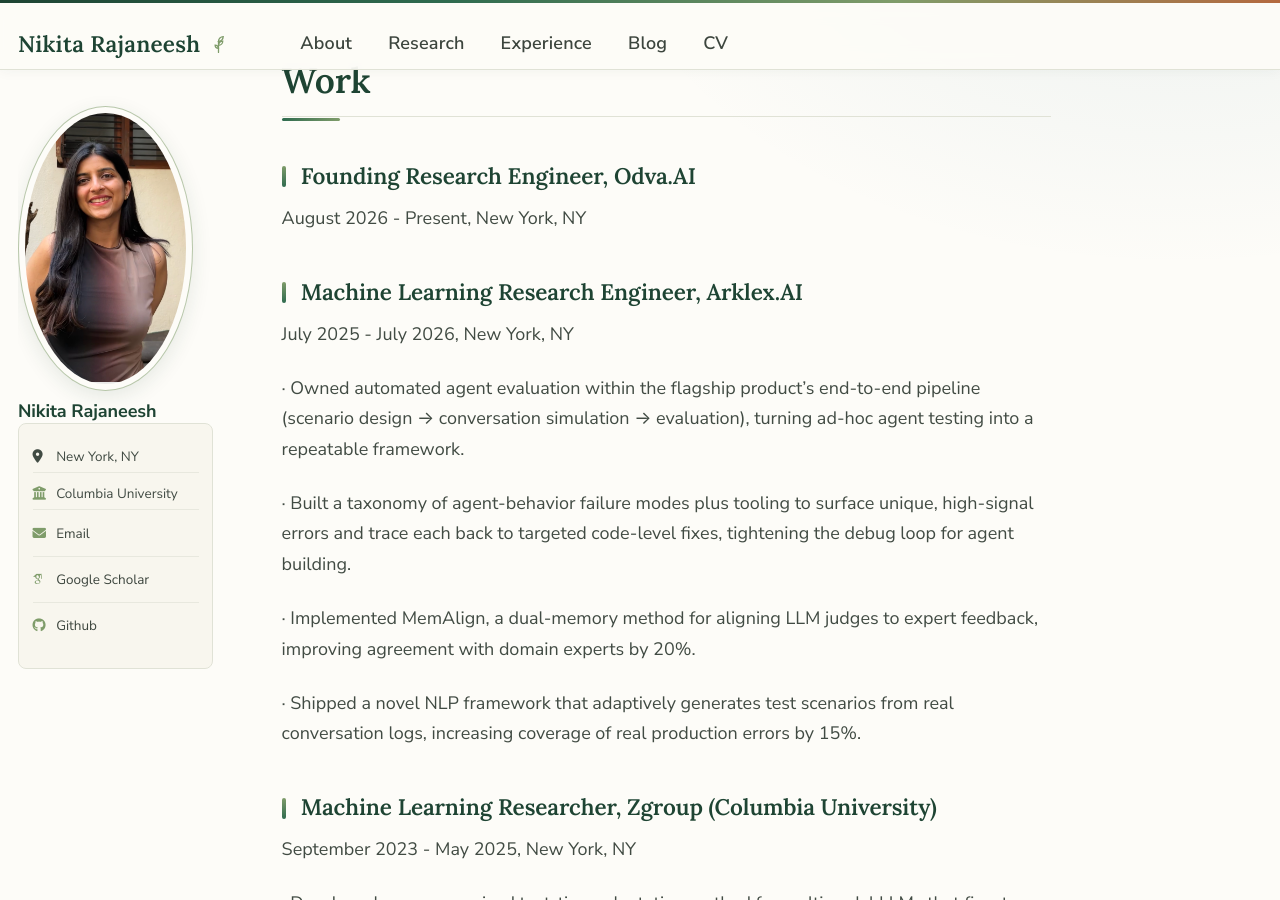
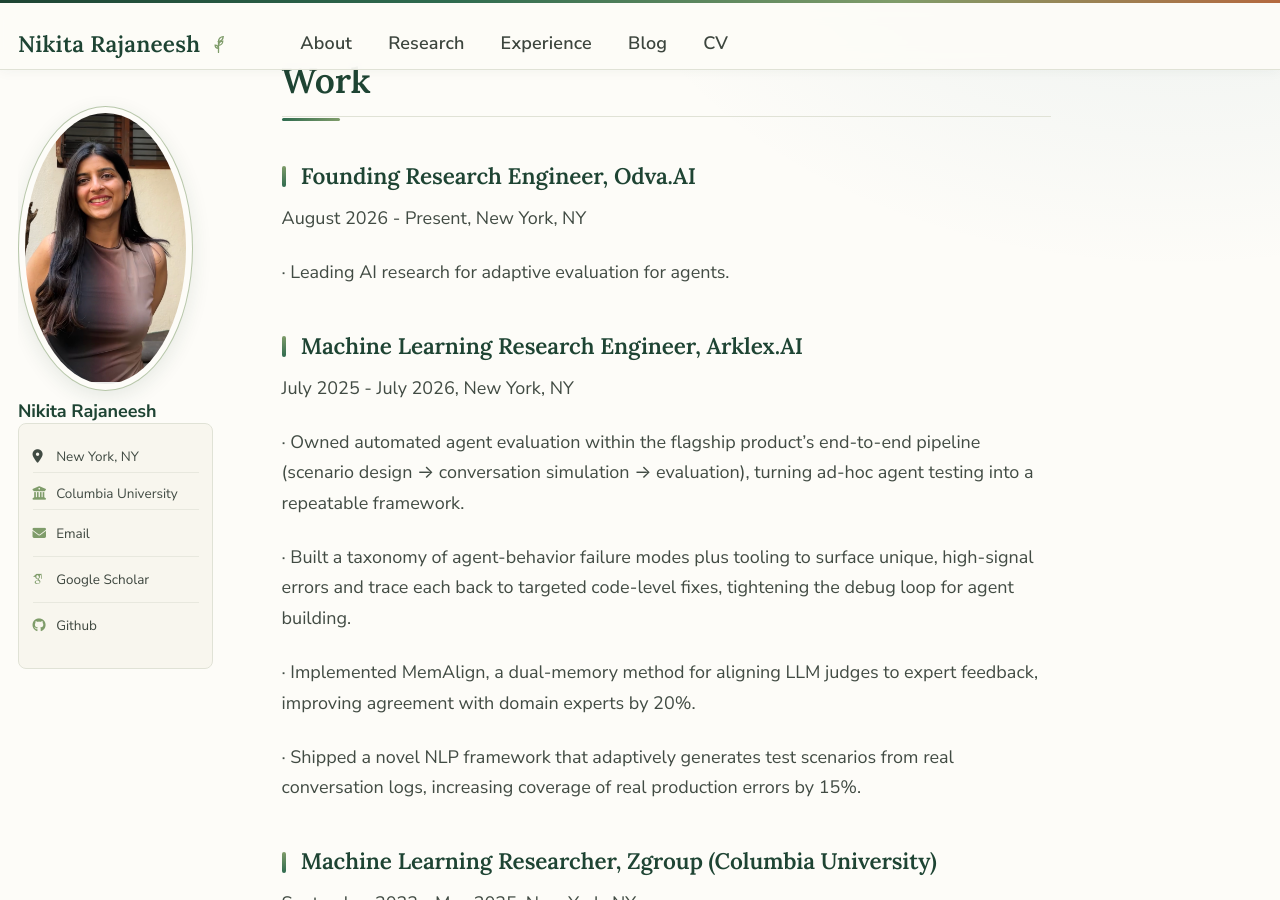
Before and after one commit to nrajanee/nrajanee.github.io, a Jekyll site: the page built from _pages/experience.md, in a window 1280 px wide and 900 px high, scrolled down 354 px. Built offline with Jekyll 4.4.1, drawn with Linux system fonts in a browser that asks for light colours; some web fonts are replaced.

Commit message:
Add the Odva.AI bullet from the CV
Co-Authored-By: Claude Opus 5 <noreply@anthropic.com>

```diff
--- a/_pages/experience.md
+++ b/_pages/experience.md
@@ -13,6 +13,8 @@ The short version is in my [CV](/files/Nikita_Rajaneesh_CV.pdf).
 
 ### Founding Research Engineer, Odva.AI
 August 2026 - Present, New York, NY
+
+· Leading AI research for adaptive evaluation for agents.
 
 ### Machine Learning Research Engineer, Arklex.AI
 July 2025 - July 2026, New York, NY
```
